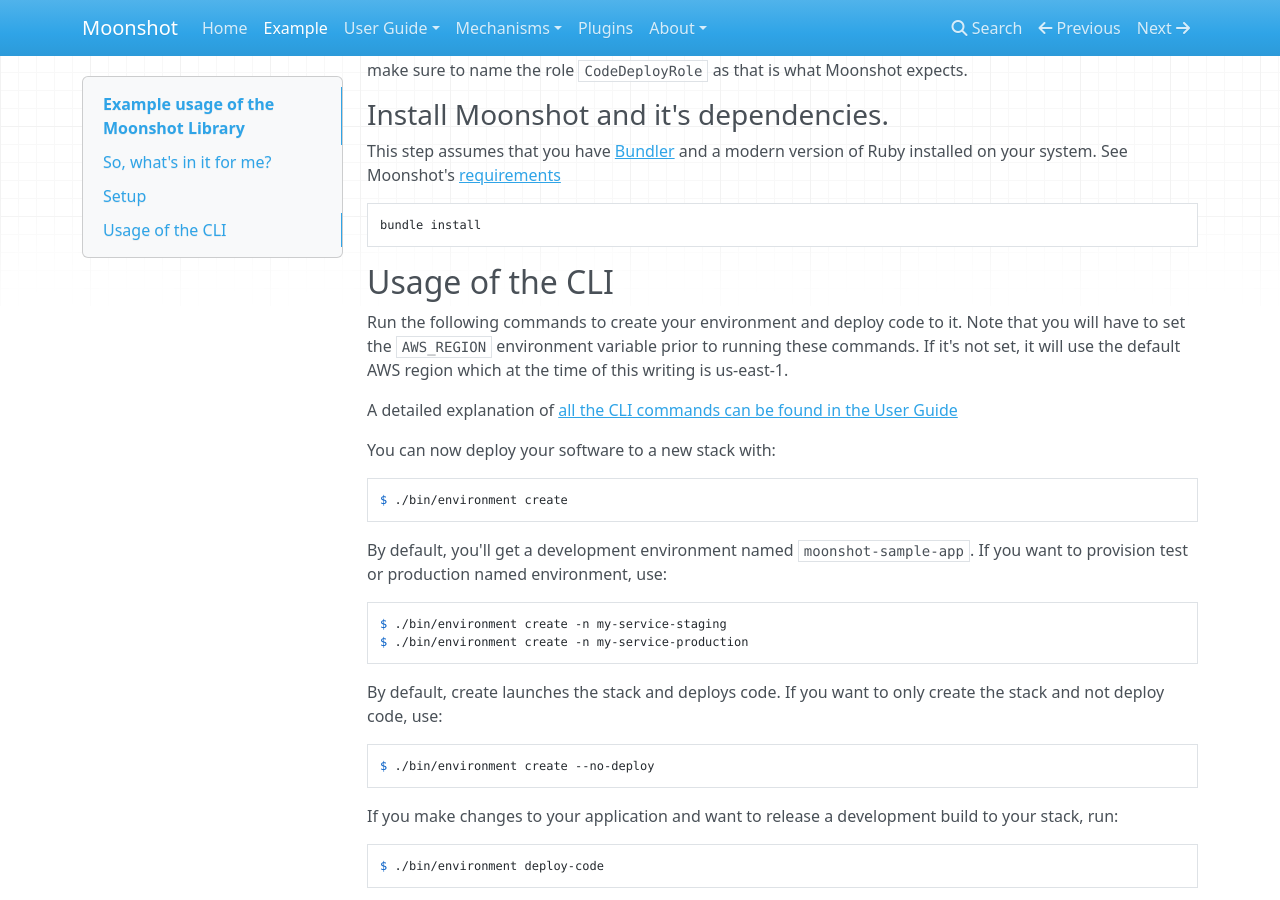
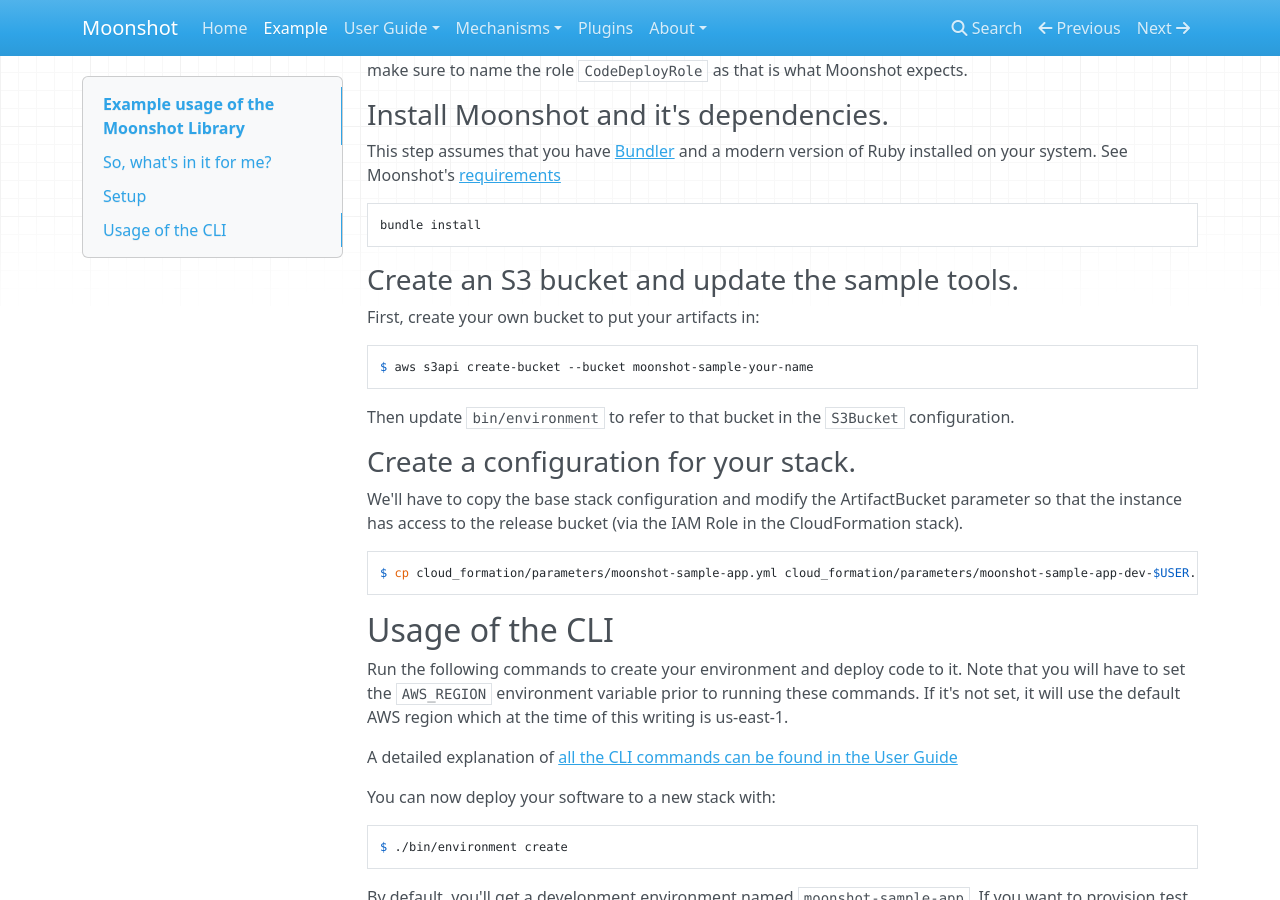
Before and after one commit to valentyntymku/moonshot, an MkDocs documentation site: the page built from docs/example.md, in a window 1280 px wide and 900 px high, scrolled down 981 px. Built offline with MkDocs 1.6.1, drawn with Linux system fonts in a browser that asks for light colours; nearby versions of some CDN libraries; old or Windows-style settings are respelled for this version of MkDocs.

````diff
--- a/docs/example.md
+++ b/docs/example.md
@@ -61,6 +61,25 @@ This step assumes that you have [Bundler](http://bundler.io/) and a modern versi
 bundle install
 ```
 
+### Create an S3 bucket and update the sample tools.
+
+First, create your own bucket to put your artifacts in:
+```shell
+$ aws s3api create-bucket --bucket moonshot-sample-your-name
+```
+
+Then update `bin/environment` to refer to that bucket in the `S3Bucket` configuration.
+
+### Create a configuration for your stack.
+
+We'll have to copy the base stack configuration and modify the ArtifactBucket
+parameter so that the instance has access to the release bucket (via the
+IAM Role in the CloudFormation stack).
+
+```shell
+$ cp cloud_formation/parameters/moonshot-sample-app.yml cloud_formation/parameters/moonshot-sample-app-dev-$USER.yml
+```
+
 ## Usage of the CLI
 
 Run the following commands to create your environment and deploy code to it.
````
Also changed, not shown: 8 other files.
